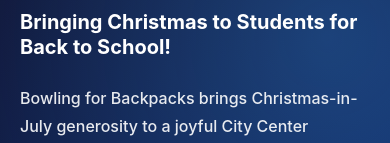
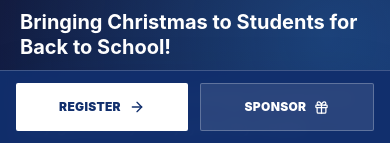
Before and after one commit to jed-voices/bowling-for-backpacks, a Next.js app: page /bowling-for-backpacks in a window 390 px wide. Shown: the part 701-844 px from the top of the page. Built offline with nearby package versions, Linux system fonts and the light colour scheme; no server answers.

Commit message:
Add sticky mobile CTA to event page

```diff
--- a/app/bowling-for-backpacks/page.tsx
+++ b/app/bowling-for-backpacks/page.tsx
@@ -11,6 +11,7 @@
 import { BowlingSponsorshipGrid } from "@/components/bowling/BowlingSponsorshipGrid";
 import { BowlingSupportProvides } from "@/components/bowling/BowlingSupportProvides";
 import { BowlingWhyItMatters } from "@/components/bowling/BowlingWhyItMatters";
+import { BowlingStickyMobileCTA } from "@/components/bowling/BowlingStickyMobileCTA";
 import { listBowlingRegistrations } from "@/lib/bowling/database";
 
 export const metadata: Metadata = {
@@ -53,6 +54,7 @@
       <BowlingRegistrationForm registrations={liveRegistrations ?? undefined} />
       <BowlingFAQ />
       <BowlingFooterCTA />
+      <BowlingStickyMobileCTA />
     </main>
   );
 }
```
